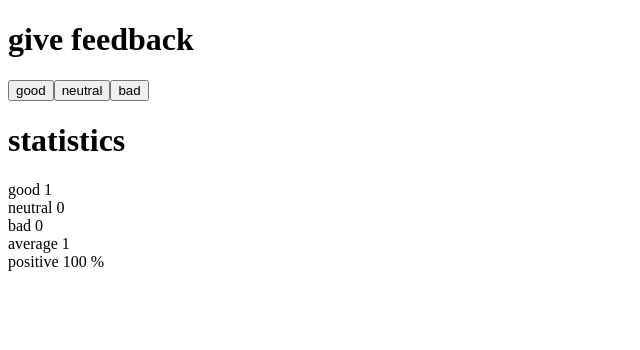
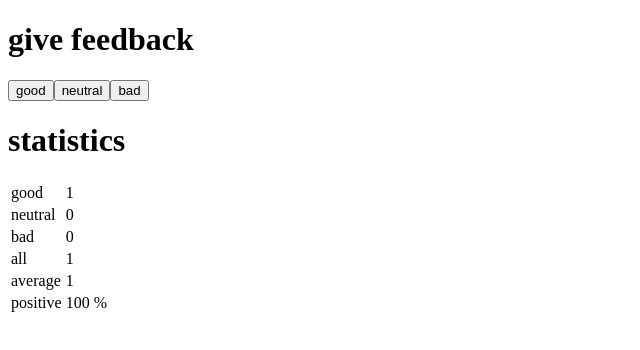
Before and after one commit to chec2chec/fullstackopen, a React (Vite) app in the folder part1/unicafe/: page / in a window 1280 px wide. Both pictures are taken after a click on the button "good". Shown: the top 350 px of the page, without its empty margins (0-640 px from the left). Built offline with nearby package versions, Linux system fonts and the light colour scheme.

Commit message:
1.11*: unicafe step 6

```diff
--- a/part1/unicafe/src/App.jsx
+++ b/part1/unicafe/src/App.jsx
@@ -31,26 +31,41 @@
   )
 }
 
-const Statistics = (props) => {
-  if (props.good == 0 && props.neutral == 0 && props.bad == 0) {
+const Statistics = ({good, neutral, bad}) => {
+  if (good === 0 && neutral === 0 && bad === 0) {
     return (
       <div>No feedback given</div>
     )
   }
   return (
-      <div>
-        <StatisticLine text="good" value={props.good} />
-        <StatisticLine text="neutral" value={props.neutral} />
-        <StatisticLine text="bad" value={props.bad} />
-        average {((props.good * 1) + (props.neutral * 0) + (props.bad * -1)) / (props.good + props.neutral + props.bad)}<br/>
-        positive {(props.good / (props.good + props.neutral + props.bad)) * 100} %
-      </div>
+      <table>
+        <tbody>
+          <StatisticLine text="good" value={good} />
+          <StatisticLine text="neutral" value={neutral} />
+          <StatisticLine text="bad" value={bad} />
+          <StatisticLine text="all" value={good + neutral + bad} />
+          <StatisticLine text="average" value={(good + (bad * -1)) / (good + neutral + bad)} />
+          <StatisticLine text="positive" value={(good / (good + neutral + bad)) * 100} />
+        </tbody>
+      </table>
   )
 }
 
 const StatisticLine = ({text, value}) => {
+  if (text === "positive") {
+    return (
+      <tr>
+        <td>{text}</td>
+        <td>{value} %</td>
+      </tr>
+    )
+  }
+
   return (
-    <div>{text} {value}</div>
+    <tr>
+      <td>{text}</td>
+      <td>{value}</td>
+    </tr>
   )
 }
 
```
